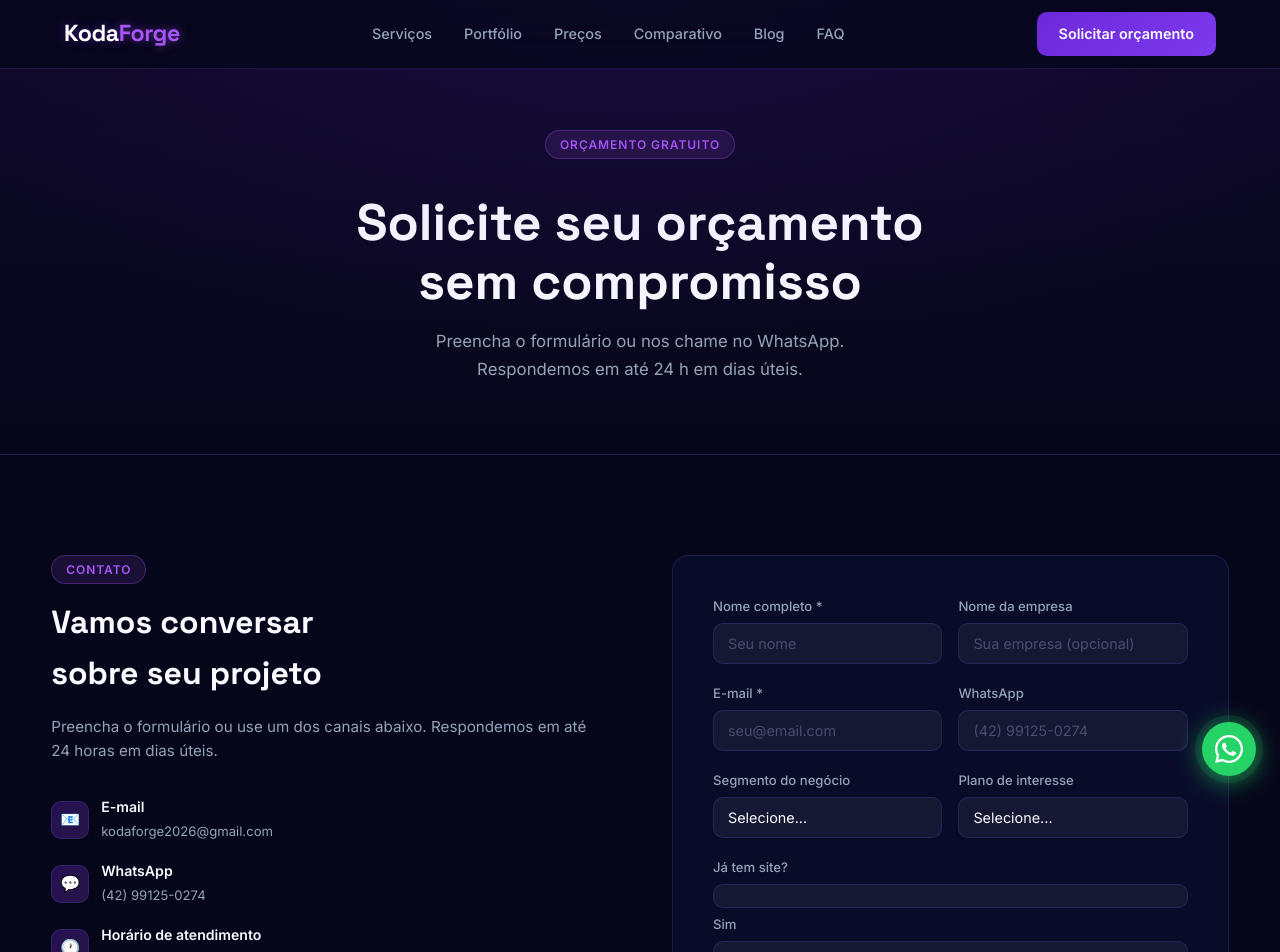
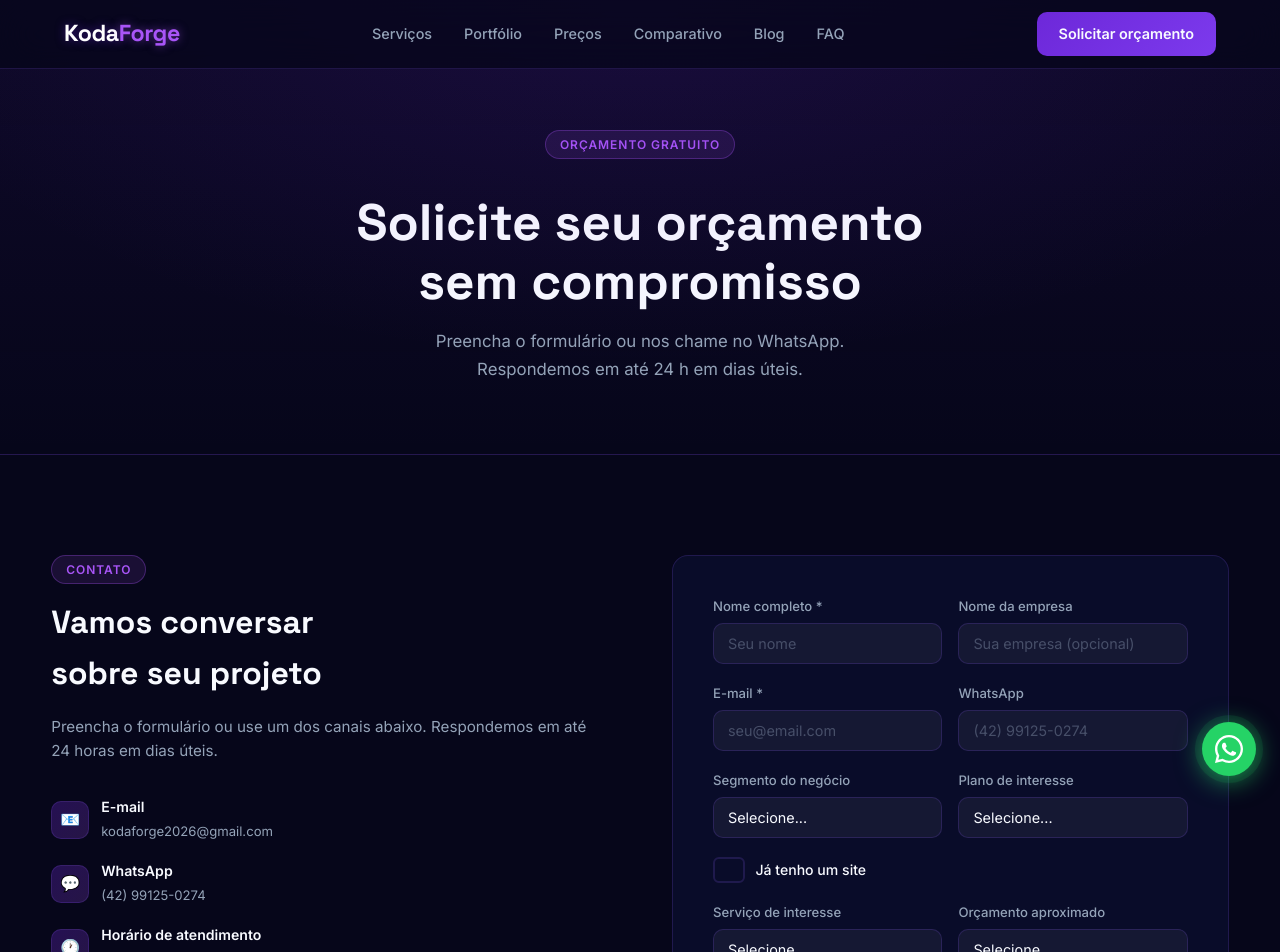
Before and after one commit to Guilhermemlima/Koda-Forge, a Next.js app: page /contato in a window 1280 px wide. Shown: the top 952 px of the page. Built offline with nearby package versions, Linux system fonts and the light colour scheme.

Commit message:
Formulario: checkbox 'ja tenho site' com campo URL condicional
Co-Authored-By: Claude Sonnet 4.6 <noreply@anthropic.com>

```diff
--- a/src/app/globals.css
+++ b/src/app/globals.css
@@ -800,6 +800,38 @@ textarea { resize: vertical; min-height: 100px; }
 }
 .form-submit:hover { opacity: .88; transform: translateY(-1px); }
 
+/* Checkbox "já tem site" */
+.form-checkbox-label {
+  display: flex; align-items: center; gap: .65rem;
+  cursor: pointer; margin-bottom: 0; user-select: none;
+}
+.form-checkbox {
+  appearance: none; -webkit-appearance: none;
+  width: 20px; height: 20px; border-radius: 6px; flex-shrink: 0;
+  border: 2px solid var(--border); background: var(--card);
+  cursor: pointer; transition: background var(--trans), border-color var(--trans);
+  display: flex; align-items: center; justify-content: center; position: relative;
+}
+.form-checkbox:checked {
+  background: linear-gradient(135deg, var(--violet), var(--purple));
+  border-color: var(--purple);
+}
+.form-checkbox:checked::after {
+  content: '✓'; position: absolute;
+  color: #fff; font-size: .7rem; font-weight: 800;
+}
+.form-checkbox-text { font-size: .88rem; color: var(--white); font-weight: 500; }
+
+/* URL do site — aparece com animação */
+.form-site-url {
+  margin-top: .9rem;
+  animation: slideDown .25s ease;
+}
+@keyframes slideDown {
+  from { opacity: 0; transform: translateY(-8px); }
+  to   { opacity: 1; transform: translateY(0); }
+}
+
 /* ========================
    FOOTER
 ======================== */
--- a/src/components/Contact.tsx
+++ b/src/components/Contact.tsx
@@ -12,7 +12,8 @@ const DETAILS = [
 type Status = 'idle' | 'loading' | 'success' | 'error'
 
 export default function Contact() {
-  const [status, setStatus] = useState<Status>('idle')
+  const [status,  setStatus]  = useState<Status>('idle')
+  const [hasSite, setHasSite] = useState(false)
 
   const handleSubmit = async (e: React.FormEvent<HTMLFormElement>) => {
     e.preventDefault()
@@ -25,7 +26,8 @@ export default function Contact() {
       email:     (form.elements.namedItem('email')     as HTMLInputElement).value,
       phone:     (form.elements.namedItem('phone')     as HTMLInputElement).value,
       segment:   (form.elements.namedItem('segment')   as HTMLSelectElement).value,
-      hassite:   (form.querySelector('input[name="hassite"]:checked') as HTMLInputElement)?.value ?? '',
+      hassite:   hasSite ? 'Sim' : 'Não',
+      siteurl:   hasSite ? (form.elements.namedItem('siteurl') as HTMLInputElement)?.value ?? '' : '',
       plan:      (form.elements.namedItem('plan')      as HTMLSelectElement).value,
       service:   (form.elements.namedItem('service')   as HTMLSelectElement).value,
       budget:    (form.elements.namedItem('budget')    as HTMLSelectElement).value,
@@ -145,15 +147,28 @@ export default function Contact() {
               </div>
 
               <div className="form-group">
-                <label>Já tem site?</label>
-                <div className="form-radio-group">
-                  <label className="form-radio-label">
-                    <input type="radio" name="hassite" value="Sim" /> Sim
-                  </label>
-                  <label className="form-radio-label">
-                    <input type="radio" name="hassite" value="Não" /> Não
-                  </label>
-                </div>
+                <label className="form-checkbox-label">
+                  <input
+                    type="checkbox"
+                    name="hassite"
+                    checked={hasSite}
+                    onChange={e => setHasSite(e.target.checked)}
+                    className="form-checkbox"
+                  />
+                  <span className="form-checkbox-text">Já tenho um site</span>
+                </label>
+
+                {hasSite && (
+                  <div className="form-site-url reveal-field">
+                    <label htmlFor="siteurl">URL do seu site atual</label>
+                    <input
+                      name="siteurl"
+                      type="url"
+                      id="siteurl"
+                      placeholder="https://www.seusite.com.br"
+                    />
+                  </div>
+                )}
               </div>
 
               <div className="form-row">
```
